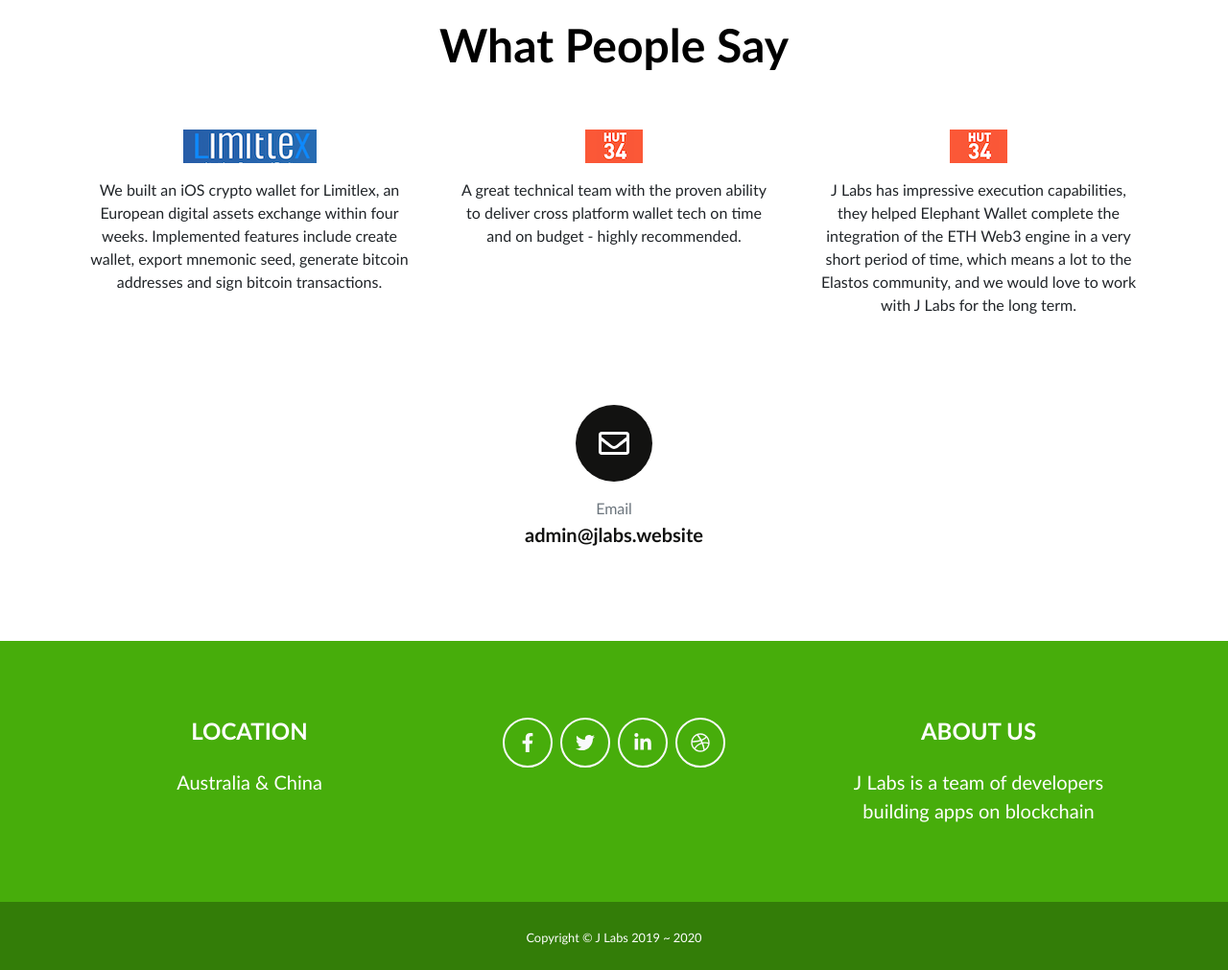
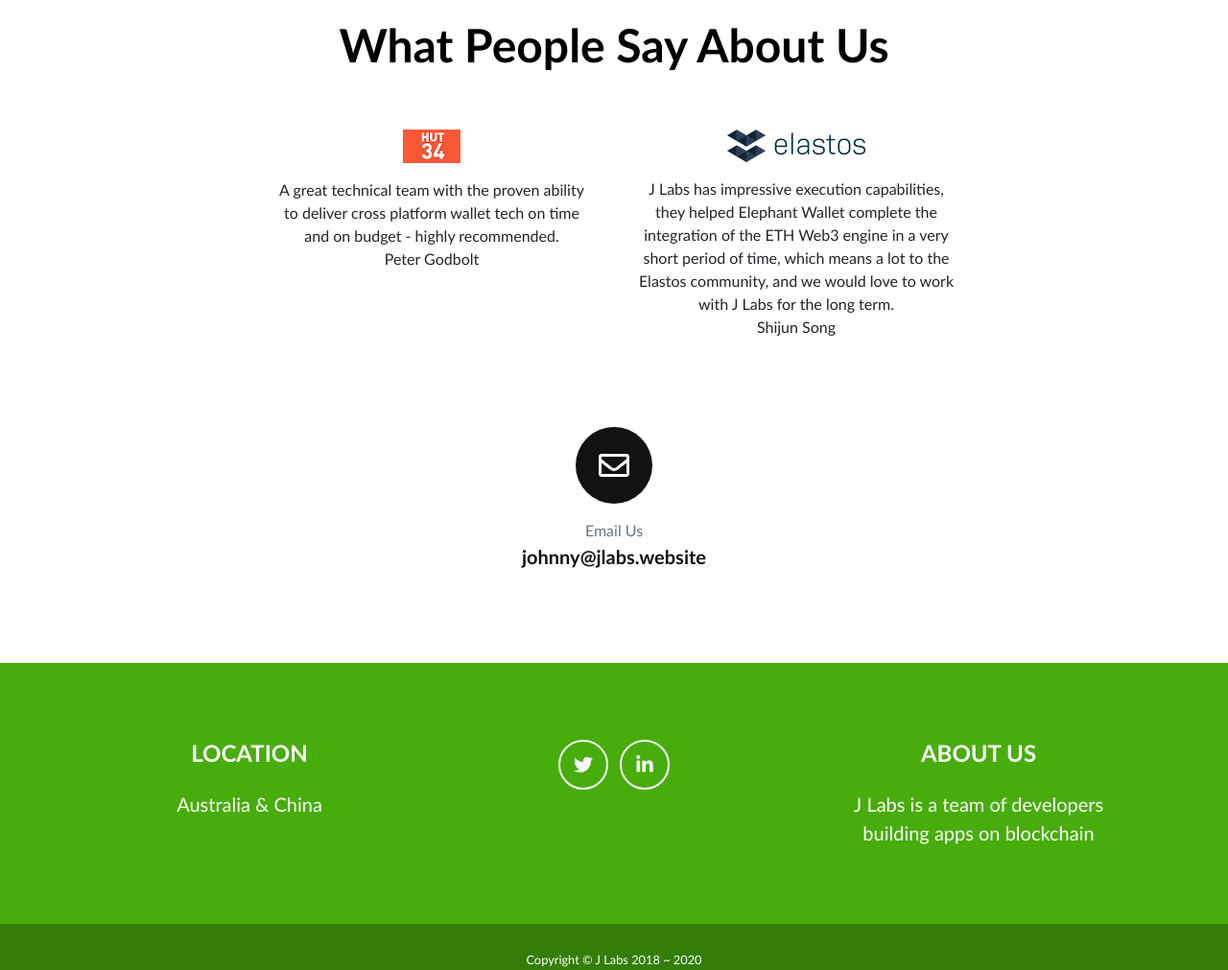
Before and after one commit to j-labs-xyz/website, a plain HTML site: page index.html in a window 1280 px wide. Shown: the part 1520-2531 px from the top of the page at 96% size. Drawn offline with nearby package versions, Linux system fonts and the light colour scheme.

Commit message:
- update page

```diff
--- a/index.html
+++ b/index.html
@@ -34,7 +34,7 @@
                             href="#about">Team</a>
                     </li>
                     <li class="nav-item mx-0 mx-lg-1"><a class="nav-link py-3 px-0 px-lg-3 rounded js-scroll-trigger"
-                            href="#contact">Contact</a>
+                            href="#contact">About Us</a>
                     </li>
                 </ul>
             </div>
@@ -58,7 +58,7 @@
             <div class="row justify-content-center">
                 <!-- Portfolio Items-->
                 <div class="col-md-6 col-lg-4 mb-5">
-                    <a href="https://jlabs.website/" target="_blank">
+                    <a href="https://jlabsau.github.io/product-page/" target="_blank">
                         <div class="portfolio-item mx-auto">
                             <div
                                 class="portfolio-item-caption d-flex align-items-center justify-content-center h-100 w-100">
@@ -170,22 +170,11 @@
         <div class="container">
             <!-- Contact Section Heading-->
             <div class="text-center">
-                <h2 class="page-section-heading text-secondary d-inline-block mb-0">What People Say</h2>
+                <h2 class="page-section-heading text-secondary d-inline-block mb-0">What People Say About Us</h2>
             </div>
             <!-- People saying -->
             <div class="row justify-content-center">
                 <!-- Portfolio Items-->
-                <div class="col-md-6 col-lg-4 mb-5">
-                        <div class="portfolio-item mx-auto">
-                            <div
-                                class="portfolio-item-caption d-flex align-items-center justify-content-center h-100 w-100">
-                                <div class="portfolio-item-caption-content text-center text-white"><i
-                                        class="fas fa-plus fa-3x"></i></div>
-                            </div><img class="img-fluid img-fluid-center" src="assets/img/praise/limitlex.png"/>
-                        </div>
-                        <div class="text-center">We built an iOS crypto wallet for Limitlex, an European digital assets exchange within four weeks. Implemented features include create wallet, export mnemonic seed, generate bitcoin addresses and sign bitcoin transactions.
-                        </div>
-                </div>
                 <div class="col-md-6 col-lg-4 mb-5">
                         <div class="portfolio-item mx-auto" data-toggle="modal" data-target="#portfolioModal1">
                             <div
@@ -196,7 +185,7 @@
                             <img class="img-fluid img-fluid-center" src="assets/img/praise/hut34.png"
                                 alt="DeFi Dashboard" />
                         </div>
-                        <div class="text-center">A great technical team with the proven ability to deliver cross platform wallet tech on time and on budget - highly recommended.</div>
+                        <div class="text-center">A great technical team with the proven ability to deliver cross platform wallet tech on time and on budget - highly recommended. <br/>Peter Godbolt</div>
                 </div>
                 <div class="col-md-6 col-lg-4 mb-5">
                         <div class="portfolio-item mx-auto" data-toggle="modal" data-target="#portfolioModal2">
@@ -204,9 +193,9 @@
                                 class="portfolio-item-caption d-flex align-items-center justify-content-center h-100 w-100">
                                 <div class="portfolio-item-caption-content text-center text-white"><i
                                         class="fas fa-plus fa-3x"></i></div>
-                            </div><img class="img-fluid img-fluid-center" src="assets/img/praise/hut34.png" alt="DApps" />
+                            </div><img class="img-fluid img-fluid-center" src="assets/img/praise/logo_elastos.png" alt="DApps" />
                         </div>
-                        <div class="text-center">J Labs has impressive execution capabilities, they helped Elephant Wallet complete the integration of the ETH Web3 engine in a very short period of time, which means a lot to the Elastos community, and we would love to work with J Labs for the long term.</div>
+                        <div class="text-center">J Labs has impressive execution capabilities, they helped Elephant Wallet complete the integration of the ETH Web3 engine in a very short period of time, which means a lot to the Elastos community, and we would love to work with J Labs for the long term. <br/>Shijun Song</div>
                 </div>
             </div>
             <!-- Icon Divider-->
@@ -217,8 +206,8 @@
                 <div class="col-lg-4">
                     <div class="d-flex flex-column align-items-center">
                         <div class="icon-contact mb-3"><i class="far fa-envelope"></i></div>
-                        <div class="text-muted">Email</div><a class="lead font-weight-bold"
-                            href="mailto:admin@jlabs.website">admin@jlabs.website</a>
+                        <div class="text-muted">Email Us</div><a class="lead font-weight-bold"
+                            href="mailto:johnny@jlabs.website">johnny@jlabs.website</a>
                     </div>
                 </div>
             </div>
@@ -234,13 +223,14 @@
                 </div>
                 <!-- Footer Social Icons-->
                 <div class="col-lg-4 mb-5 mb-lg-0">
-                    <a class="btn btn-outline-light btn-social mx-1" href="https://www.facebook.com/StartBootstrap"><i
-                            class="fab fa-fw fa-facebook-f"></i></a><a class="btn btn-outline-light btn-social mx-1"
-                        href="https://www.twitter.com/sbootstrap"><i class="fab fa-fw fa-twitter"></i></a><a
-                        class="btn btn-outline-light btn-social mx-1"
-                        href="https://www.linkedin.com/in/startbootstrap"><i class="fab fa-fw fa-linkedin-in"></i></a><a
-                        class="btn btn-outline-light btn-social mx-1" href="https://www.dribble.com/startbootstrap"><i
-                            class="fab fa-fw fa-dribbble"></i></a>
+                        <a class="btn btn-outline-light btn-social mx-1"
+                        href="https://twitter.com/jnj_pro" target="_blank">
+                            <i class="fab fa-fw fa-twitter"></i>
+                        </a>
+                        <a class="btn btn-outline-light btn-social mx-1"
+                        href="https://www.linkedin.com/company/67572135/" target="_blank">
+                            <i class="fab fa-fw fa-linkedin-in"></i>
+                        </a>
                 </div>
                 <!-- Footer About Text-->
                 <div class="col-lg-4">
@@ -252,7 +242,7 @@
     </footer>
     <!-- Copyright Section-->
     <section class="copyright py-4 text-center text-white">
-        <div class="container"><small class="pre-wrap">Copyright © J Labs 2019 ~ 2020</small></div>
+        <div class="container"><small class="pre-wrap">Copyright © J Labs 2018 ~ 2020</small></div>
     </section>
     <!-- Scroll to Top Button (Only visible on small and extra-small screen sizes)-->
     <div class="scroll-to-top d-lg-none position-fixed"><a
```
Also changed, not shown: assets/img/Praise/logo_elastos.png (added).
